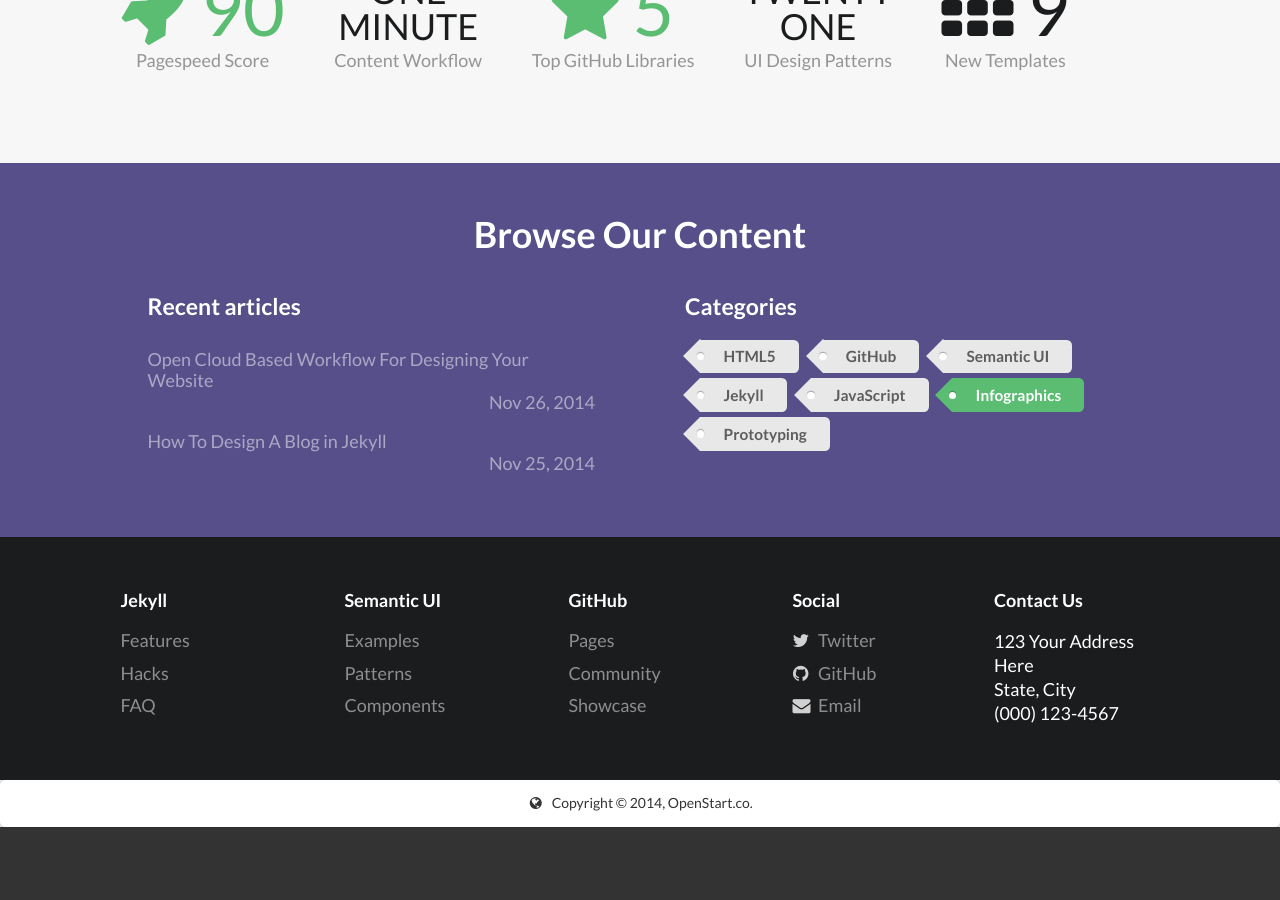
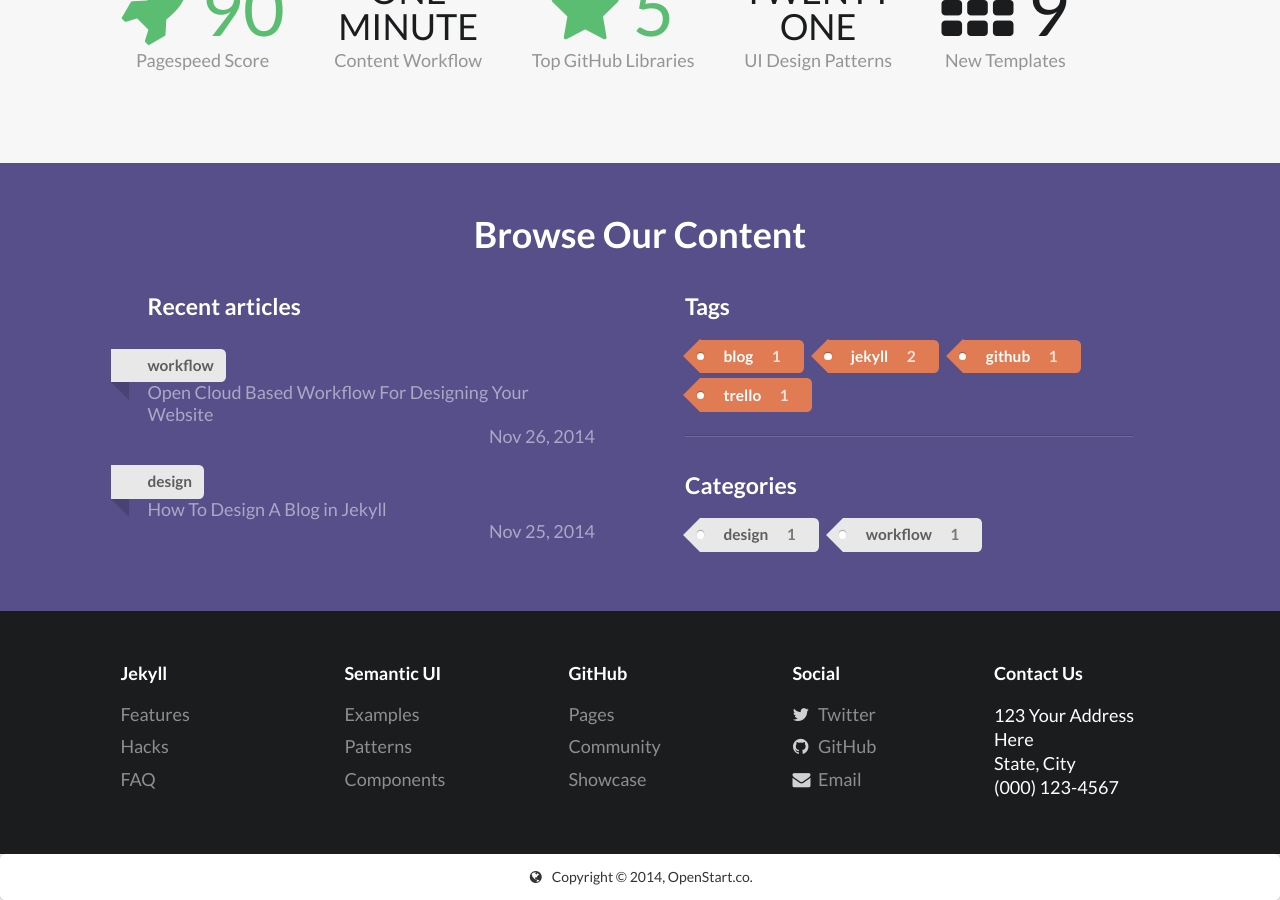
Before and after one commit to manavsehgal/opentheme, a Jekyll site: the page built from index.html, in a window 1280 px wide and 900 px high, scrolled down 1584 px. Built offline with Jekyll 4.4.1, drawn with Linux system fonts in a browser that asks for light colours; nearby versions of some CDN libraries; before the commit the page ends 2411 px from its top, so only the background shows below that.

Commit message:
Dynamic categories, tags in home, based on site posts

```diff
--- a/_config.yml
+++ b/_config.yml
@@ -3,7 +3,7 @@ title: Semantic Jekyll Theme by OpenStart.co
 tagline: Create Awesome Websites on GitHub
 email: sehgal.manav@gmail.com
 copyright: OpenStart.co
-description: > # this means to ignore newlines until "baseurl:"
+description: > # this means to ignore newlines until "url:"
   Starter theme using Semantic UI and Jekyll for creating awesome
   websites on GitHub Pages.
 
--- a/_posts/blog/2014-11-25-how-to-design-a-blog-in-jekyll.markdown
+++ b/_posts/blog/2014-11-25-how-to-design-a-blog-in-jekyll.markdown
@@ -3,7 +3,8 @@ layout: post
 title:  "How To Design A Blog in Jekyll"
 date:   2014-11-25 12:00:00
 author: Manav Sehgal
-categories: design
+tags: blog jekyll
+category: design
 ---
 
 This article discusses our design journey in creating a blog using Jekyll.
--- a/_posts/blog/2014-11-26-open-cloud-based-workflow-for-designing-your-website.markdown
+++ b/_posts/blog/2014-11-26-open-cloud-based-workflow-for-designing-your-website.markdown
@@ -3,7 +3,8 @@ layout: post
 title:  "Open Cloud Based Workflow For Designing Your Website"
 date:   2014-11-26 11:44:53
 author: Manav Sehgal
-categories: workflow
+tags: github jekyll trello
+category: workflow
 ---
 
 Design your next website with the freedom of switching from any device, to any place, to any operating system. All you need is a web browser.
--- a/index.html
+++ b/index.html
@@ -161,8 +161,9 @@ title: Home
       <div class="eight wide column">
         <h3 class="ui inverted header">Recent articles</h3>
         <div class="ui inverted animated selection list">
-          {% for post in site.posts %}
+          {% for post in site.posts limit:5 %}
           <a class="item" href="{{ post.url | prepend: site.baseurl }}">
+            {% if post.category %}<div class="ui ribbon label">{{ post.category }}</div>{% endif %}
             <div>{{ post.title }}</div>
             <div class="right floated">{{ post.date | date: "%b %-d, %Y" }}</div>
           </a>
@@ -171,14 +172,17 @@ title: Home
       </div>
 
       <div class="eight wide column">
-        <h3 class="ui inverted header categories">Categories</h3>
-          <a class="ui tag label">HTML5</a>
-          <a class="ui tag label">GitHub</a>
-          <a class="ui tag label">Semantic UI</a>
-          <a class="ui tag label">Jekyll</a>
-          <a class="ui tag label">JavaScript</a>
-          <a class="ui green tag label">Infographics</a>
-          <a class="ui tag label">Prototyping</a>
+        <h3 class="ui inverted header">Tags</h3>
+          {% for tag in site.tags %}
+            <a class="ui tag label orange">{{ tag | first }} <div class="detail">{{ tag | last | size }}</div></a>
+          {% endfor %}
+
+        <div class="ui inverted divider"></div>
+
+        <h3 class="ui inverted header">Categories</h3>
+          {% for category in site.categories %}
+            <a class="ui tag label">{{ category | first }} <div class="detail">{{ category | last | size }}</div></a>
+          {% endfor %}
       </div>
   </div> <!-- /row -->
   </div>
```
Also changed, not shown: _includes/post-header.html (+12 -2 lines).
